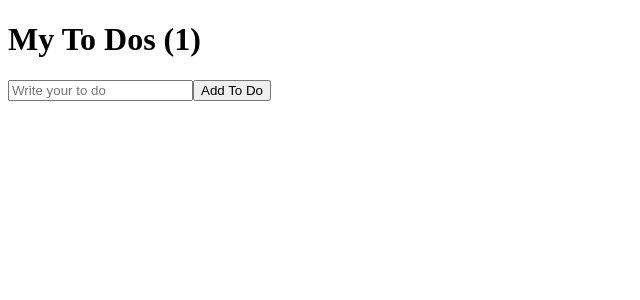
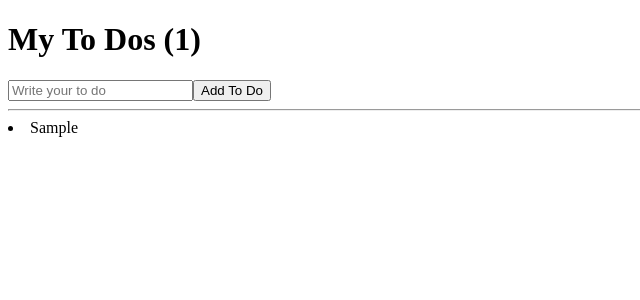
Before and after one commit to ikang9712/react-practice, a React (Create React App) app in the folder nomad-react/: page / in a window 1280 px wide. Both pictures are taken after typing "Sample" into the empty fields and a click on the button "Add To Do". Shown: the top 300 px of the page, without its empty margins (0-640 px from the left). Built offline with nearby package versions, Linux system fonts and the light colour scheme.

Commit message:
nomad coder to do list part two

```diff
--- a/nomad-react/src/App.js
+++ b/nomad-react/src/App.js
@@ -4,7 +4,9 @@ import {useState, useEffect} from "react"
 function App() {
   const [toDo, setToDo] = useState("")
   const [toDos, setToDos] = useState([])
+
   const onChange = (event) => setToDo(event.target.value)
+
   const onSubmit = (event) => {
     event.preventDefault()
     if (toDo === ""){
@@ -14,6 +16,7 @@ function App() {
     // state should be always new. make new array!
     setToDos((currentArray) => [toDo, ...currentArray])
   }
+
   console.log(toDos)
   return (
     <div>
@@ -26,6 +29,11 @@ function App() {
         placeholder="Write your to do" />
         <button>Add To Do</button>
       </form>
+      <hr />
+      {toDos.map((item,index)=> (
+      <li key={index}>
+        {item}
+      </li>))}
     </div>
   );
 }
```
